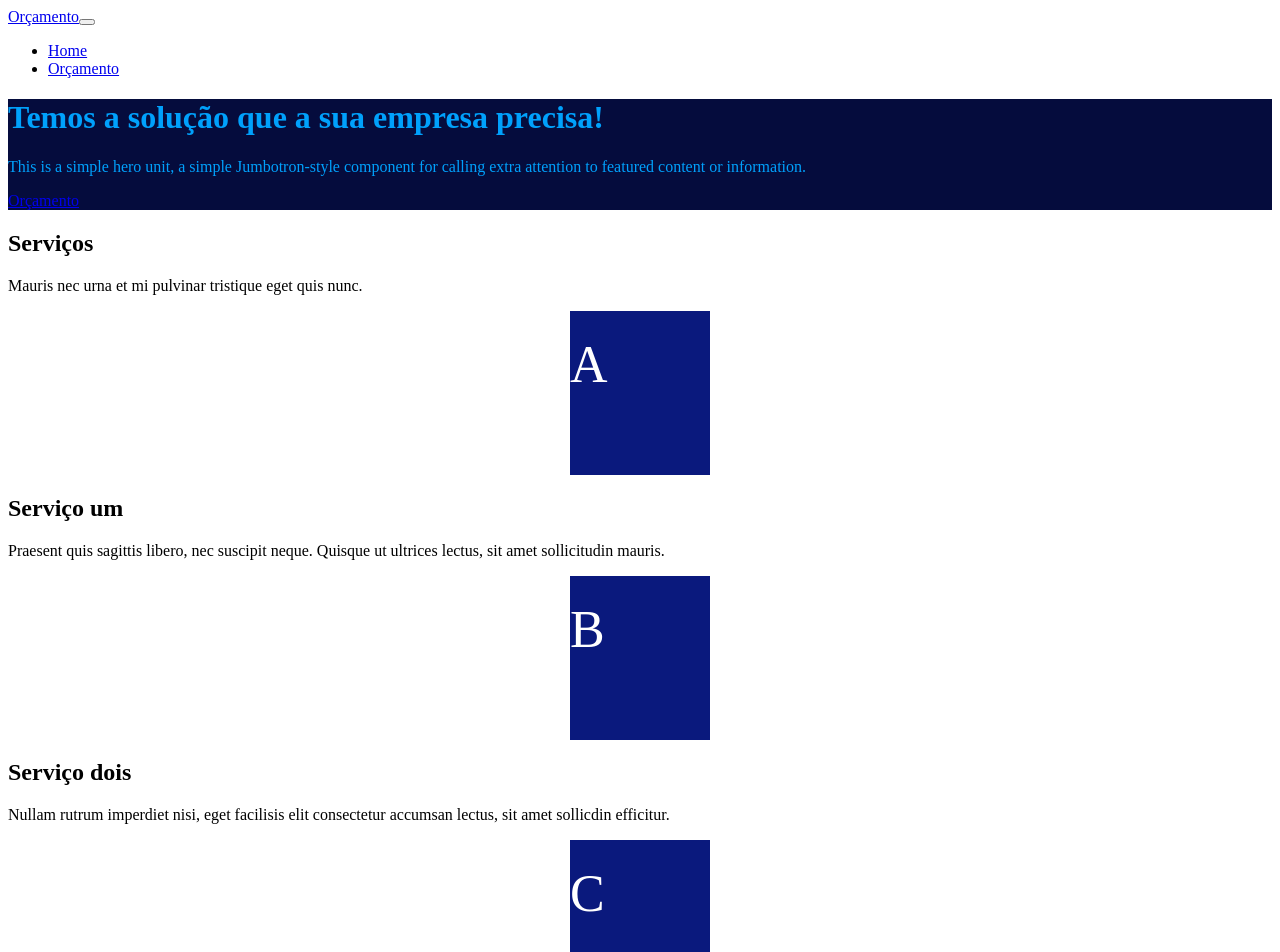
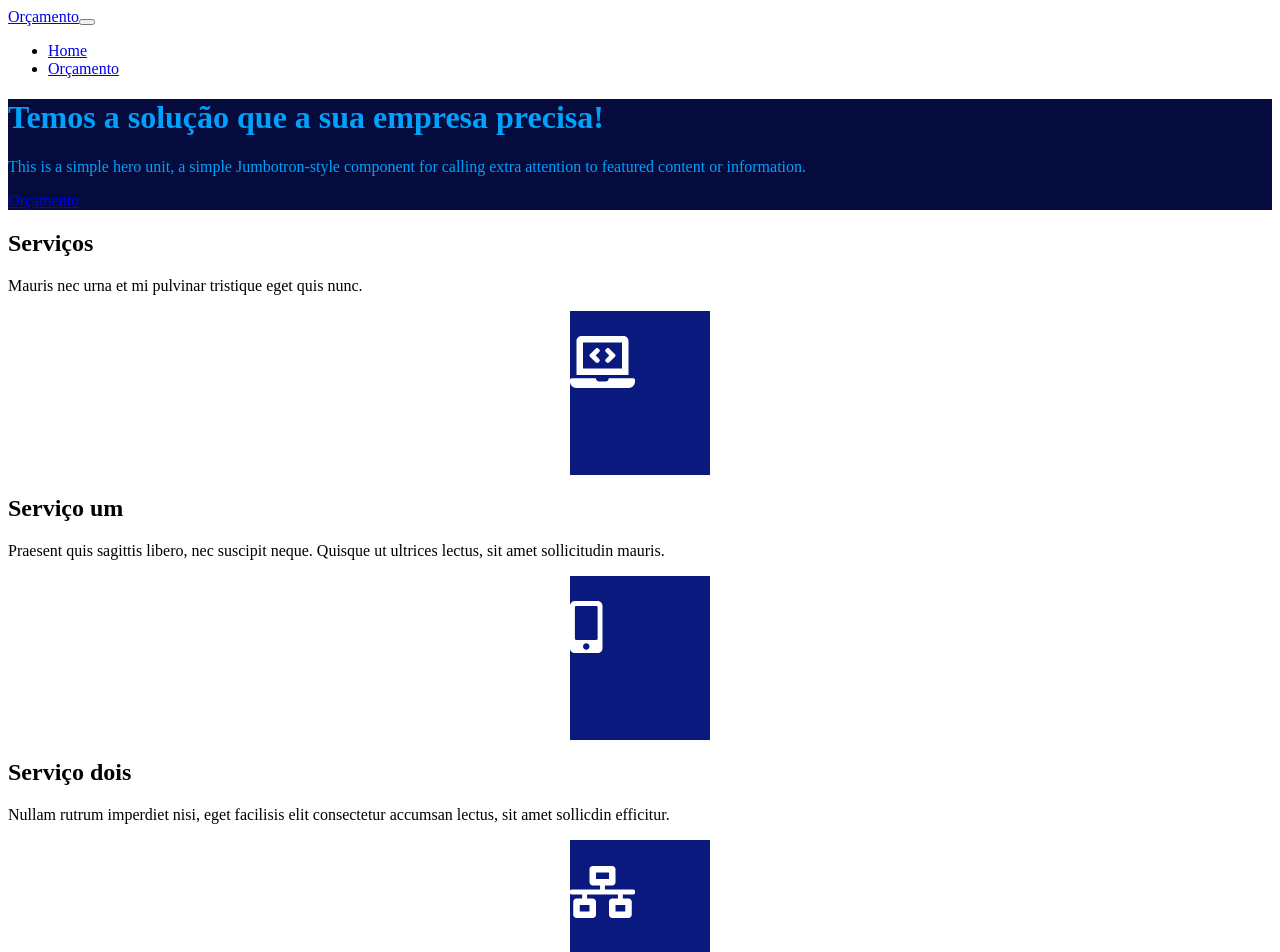
Before and after one commit to vandodev/6-Semana-de-Imersao-Node.js, a Next.js app: page / in a window 1280 px wide. Shown: the top 952 px of the page. Built offline with nearby package versions, Linux system fonts and the light colour scheme.

Commit message:
Trabalhando com icones do fontawesome

```diff
--- a/package.json
+++ b/package.json
@@ -19,6 +19,9 @@
   },
   "homepage": "https://github.com/vandodev/6-Semana-de-Imers-o-Node.js#readme",
   "dependencies": {
+    "@fortawesome/fontawesome-svg-core": "^1.2.34",
+    "@fortawesome/free-solid-svg-icons": "^5.15.2",
+    "@fortawesome/react-fontawesome": "^0.1.14",
     "bootstrap": "^4.6.0",
     "next": "^10.0.7",
     "react": "^17.0.1",
--- a/pages/index.js
+++ b/pages/index.js
@@ -5,6 +5,11 @@ import Menu from '../components/Menu';
 import Footer from '../components/Footer';
 
 import { Jumbotron, Button, Container } from 'reactstrap';
+
+import { library } from '@fortawesome/fontawesome-svg-core';
+import { FontAwesomeIcon } from '@fortawesome/react-fontawesome';
+import { fas } from '@fortawesome/free-solid-svg-icons';
+library.add(fas);
 
 
 function Home(){
@@ -59,7 +64,7 @@ function Home(){
                     <div className="row">
                         <div className="col-md-4">
                             <div className="rounded-circle circulo centralizar">
-                                A
+                                <FontAwesomeIcon icon="laptop-code" />
                             </div>
                             <h2 className="mt-4 mb-4">Serviço um</h2>
                             <p>
@@ -68,7 +73,7 @@ function Home(){
                         </div>
                         <div className="col-md-4">
                             <div className="rounded-circle circulo centralizar">
-                                B
+                                <FontAwesomeIcon icon="mobile-alt" />
                             </div>
                             <h2 className="mt-4 mb-4">Serviço dois</h2>
                             <p>
@@ -77,7 +82,7 @@ function Home(){
                         </div>
                         <div className="col-md-4">
                             <div className="rounded-circle circulo centralizar">
-                                C
+                                 <FontAwesomeIcon icon="network-wired" />
                             </div>
                             <h2 className="mt-4 mb-4">Serviço tres</h2>
                             <p>
--- a/pages/orcamento.js
+++ b/pages/orcamento.js
@@ -3,6 +3,7 @@ import Menu from '../components/Menu';
 import Footer from '../components/Footer';
 
 import {  Container, Jumbotron, Button, Form, FormGroup, Label, Input} from 'reactstrap';
+
 
 function orcamento(){
     return(
```
Also changed, not shown: 1 other file (tests, documents, lock files or other folders).
